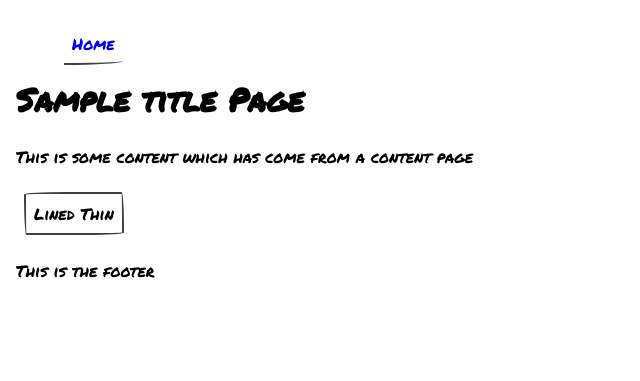
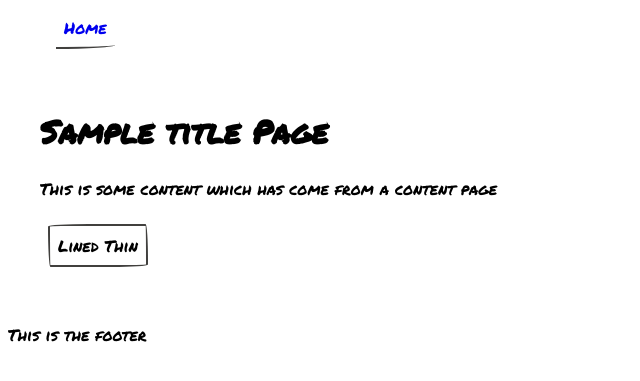
Before and after one commit to steffpotter/sky_presentation, a Flask app: template application/templates/home.html in a window 1280 px wide. Shown: the top 381 px of the page, without its empty margins (0-640 px from the left). Run offline with Flask 3, Linux system fonts and the light colour scheme; the template is opened without the code that fills it: most values are stand-ins (such as "Sample title", 1, 10 or a date in 2020).

Commit message:
Added padding to the main content

```diff
--- a/application/static/style.css
+++ b/application/static/style.css
@@ -1,7 +1,10 @@
 body {
     font-family: 'Permanent Marker', cursive;
-    padding: 0.5rem;
   }
+
+main{
+    padding: 2rem;
+}
 
 a{
     text-decoration: none;
--- a/application/templates/layout.html
+++ b/application/templates/layout.html
@@ -16,11 +16,11 @@
             </ul>
         </nav>
     </header>
+    <main>
+        <h1>{{title}} Page</h1>
 
-    <h1>{{title}} Page</h1>
-
-    {% block body_content %}--{% endblock %}
-
+        {% block body_content %}--{% endblock %}
+    </main>
     <footer>
         <p>This is the footer</p>
     </footer>
```
